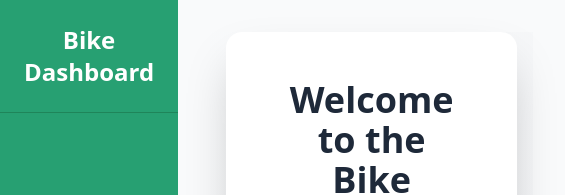
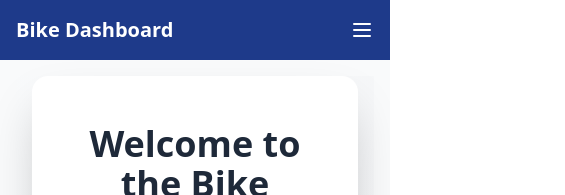
Before and after one commit to mizanurrahman70/bicycle-clint-4, a React (Vite) app: page /dashboard in a window 390 px wide. Shown: the top 195 px of the page, 565 px wide, since content can reach past the window. Built offline with nearby package versions, Linux system fonts and the light colour scheme.

Commit message:
responsive deshboard

```diff
--- a/src/components/Layouts/DashboardLayout.tsx
+++ b/src/components/Layouts/DashboardLayout.tsx
@@ -1,27 +1,25 @@
 import { Link, NavLink, Outlet } from "react-router-dom";
 import { useAppSelector } from "../../redux/hooks";
 import { useCurrentUser } from "../../redux/features/auth/authSlice";
-
+import { useState } from "react";
+import { Menu, X } from "lucide-react";
 
 const DashboardLayout = () => {
   const user = useAppSelector(useCurrentUser);
   //@ts-ignore
-    const isAdmin = user?.role
-    return (
-        <div className="flex container mx-auto min-h-screen">
-            {/* Sidebar */}
-            <div className="md:w-64 bg-[#27a072] text-white shadow-lg">
-                <div className="p-6 border-b border-[#1f855a]">
-                    <Link to='/dashboard'><h1 className="text-2xl font-bold text-center">Bike Dashboard</h1></Link>
-                </div>
-                <ul className="menu p-4 space-y-3">
-                    {(isAdmin === 'admin' || isAdmin === 'customer') && (
+  const isAdmin = user?.role;
+
+  const [isSidebarOpen, setSidebarOpen] = useState(false);
+  const toggleSidebar = () => setSidebarOpen((prev) => !prev);
+
+  const commonLinks = (
     <>
       <li>
         <NavLink
           to="/"
           className={({ isActive }) =>
-                                        `flex items-center p-3 rounded-lg transition-colors ${isActive ? 'bg-[#1f855a] text-white' : 'hover:bg-[#1f855a]'
+            `flex items-center p-3 rounded-lg transition-colors ${
+              isActive ? "bg-[#1f855a] text-white" : "hover:bg-[#1f855a] hover:text-white"
             }`
           }
         >
@@ -32,7 +30,8 @@ const DashboardLayout = () => {
         <NavLink
           to="/dashboard/my_profile"
           className={({ isActive }) =>
-                                        `flex items-center p-3 rounded-lg transition-colors ${isActive ? 'bg-[#1f855a] text-white' : 'hover:bg-[#1f855a]'
+            `flex items-center p-3 rounded-lg transition-colors ${
+              isActive ? "bg-[#1f855a] text-white" : "hover:bg-[#1f855a] hover:text-white"
             }`
           }
         >
@@ -43,7 +42,8 @@ const DashboardLayout = () => {
         <NavLink
           to="/dashboard/manage_orders"
           className={({ isActive }) =>
-                                        `flex items-center p-3 rounded-lg transition-colors ${isActive ? 'bg-[#1f855a] text-white' : 'hover:bg-[#1f855a]'
+            `flex items-center p-3 rounded-lg transition-colors ${
+              isActive ? "bg-[#1f855a] text-white" : "hover:bg-[#1f855a] hover:text-white"
             }`
           }
         >
@@ -51,14 +51,16 @@ const DashboardLayout = () => {
         </NavLink>
       </li>
     </>
-                    )}
-                    {isAdmin === 'admin' && (
+  );
+
+  const adminLinks = (
     <>
       <li>
         <NavLink
           to="/dashboard/add_product"
           className={({ isActive }) =>
-                                        `flex items-center p-3 rounded-lg transition-colors ${isActive ? 'bg-[#1f855a] text-white' : 'hover:bg-[#1f855a]'
+            `flex items-center p-3 rounded-lg transition-colors ${
+              isActive ? "bg-[#1f855a] text-white" : "hover:bg-[#1f855a] hover:text-white"
             }`
           }
         >
@@ -69,7 +71,8 @@ const DashboardLayout = () => {
         <NavLink
           to="/dashboard/manage_users"
           className={({ isActive }) =>
-                                        `flex items-center p-3 rounded-lg transition-colors ${isActive ? 'bg-[#1f855a] text-white' : 'hover:bg-[#1f855a]'
+            `flex items-center p-3 rounded-lg transition-colors ${
+              isActive ? "bg-[#1f855a] text-white" : "hover:bg-[#1f855a] hover:text-white"
             }`
           }
         >
@@ -80,7 +83,8 @@ const DashboardLayout = () => {
         <NavLink
           to="/dashboard/manage_product"
           className={({ isActive }) =>
-                                        `flex items-center p-3 rounded-lg transition-colors ${isActive ? 'bg-[#1f855a] text-white' : 'hover:bg-[#1f855a]'
+            `flex items-center p-3 rounded-lg transition-colors ${
+              isActive ? "bg-[#1f855a] text-white" : "hover:bg-[#1f855a] hover:text-white"
             }`
           }
         >
@@ -88,16 +92,47 @@ const DashboardLayout = () => {
         </NavLink>
       </li>
     </>
-                    )}
-                </ul>
+  );
+
+  return (
+    <div className="flex flex-col md:flex-row min-h-screen container mx-auto">
+      {/* Topbar (Mobile Only) */}
+      <div className="md:hidden bg-[#1E3A8A] text-white p-4 flex justify-between items-center">
+        <Link to="/dashboard">
+          <h1 className="text-xl font-bold">Bike Dashboard</h1>
+        </Link>
+        <button
+          onClick={toggleSidebar}
+          aria-label="Toggle Sidebar"
+          className="focus:outline-none"
+        >
+          {isSidebarOpen ? <X className="w-6 h-6" /> : <Menu className="w-6 h-6" />}
+        </button>
       </div>
 
+      {/* Sidebar */}
+      <aside
+        className={`bg-[#1E3A8A] text-white md:w-64 shadow-lg transition-all duration-300 ease-in-out z-20 ${
+          isSidebarOpen ? "block" : "hidden"
+        } md:block`}
+      >
+        <div className="p-6 border-b border-[#1f855a]">
+          <Link to="/dashboard">
+            <h1 className="text-2xl font-bold text-center hidden md:block">
+              Bike Dashboard
+            </h1>
+          </Link>
+        </div>
+        <ul className="menu p-4 space-y-3">
+          {(isAdmin === "admin" || isAdmin === "customer") && commonLinks}
+          {isAdmin === "admin" && adminLinks}
+        </ul>
+      </aside>
+
       {/* Main Content */}
-            <div className="flex-1 p-8 bg-gray-50">
-                <div className="container mx-auto">
+      <main className="flex-1 p-4 bg-gray-50">
         <Outlet />
-                </div>
-            </div>
+      </main>
     </div>
   );
 };
```
Lines whose indentation alone changed are shown as unchanged.
